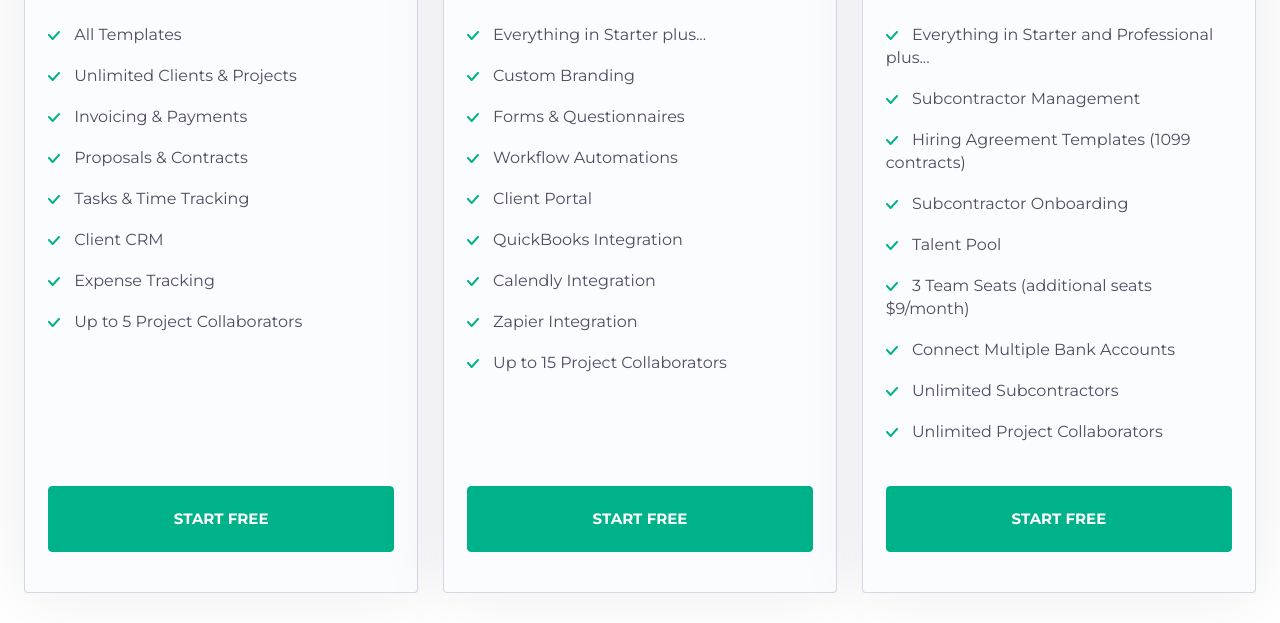
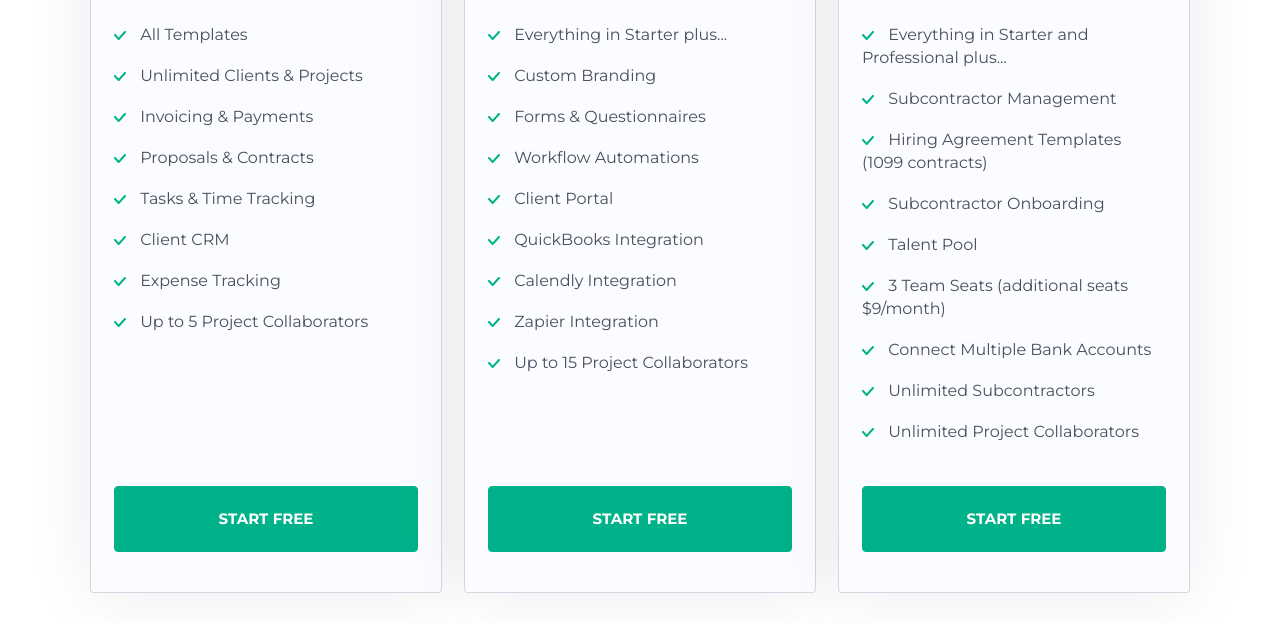
Before and after one commit to jkaps9/bonsai, a website built with webpack: page src/template.html in a window 1280 px wide. Shown: the part 459-1082 px from the top of the page. Built offline with nearby package versions, Linux system fonts and the light colour scheme.

Commit message:
set max width for larger screens

```diff
--- a/src/styles.css
+++ b/src/styles.css
@@ -21,6 +21,7 @@ body {
   height: 100vh;
   display: flex;
   flex-direction: column;
+  align-items: center;
   font-size: 20px;
   font-family: "Montserrat", sans-serif;
   font-weight: 400;
@@ -364,4 +365,10 @@ main > section > .section-header {
   .card {
     width: 32%;
   }
+
+  header,
+  main,
+  footer {
+    max-width: 1100px;
+  }
 }
```
